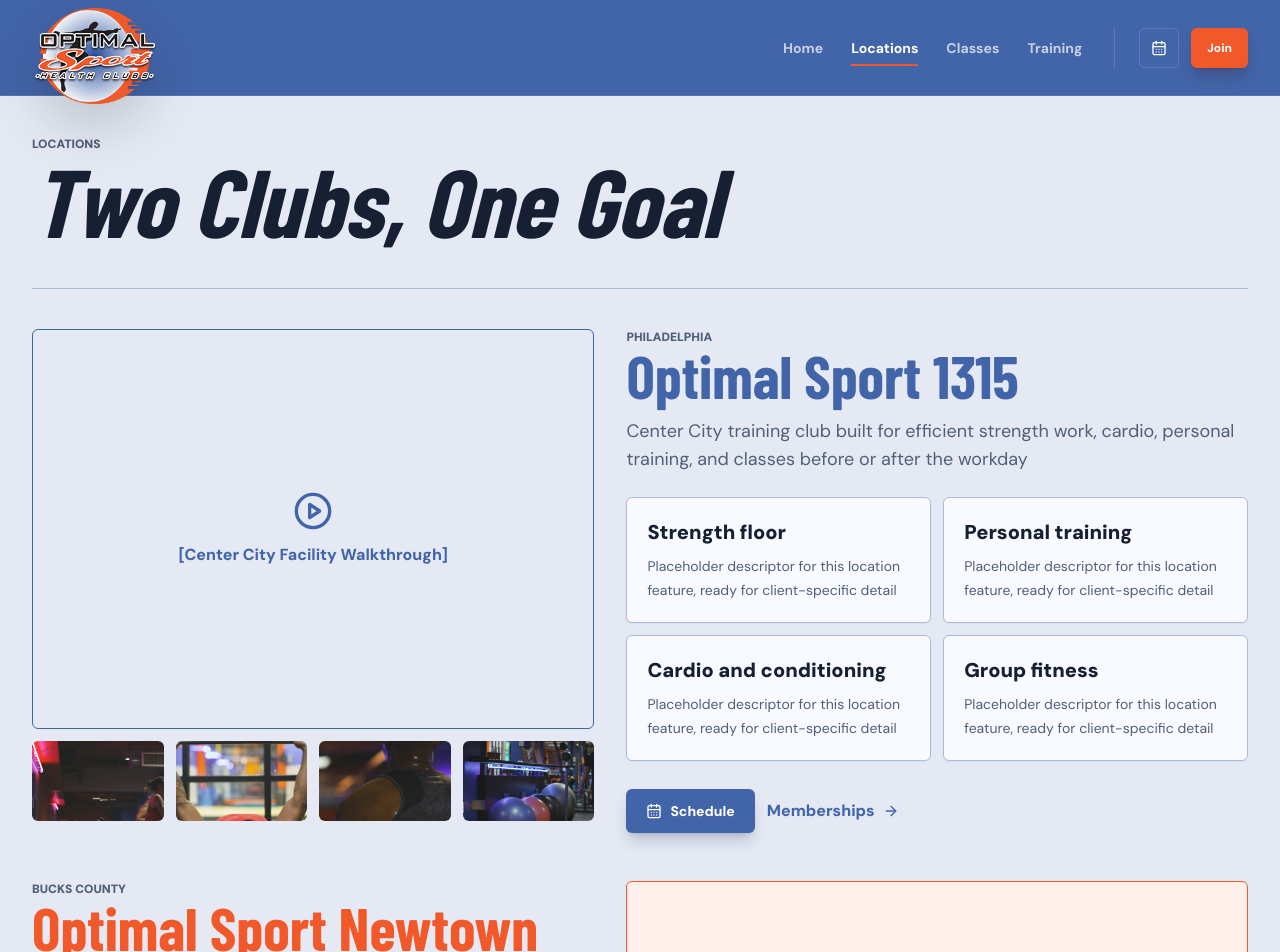
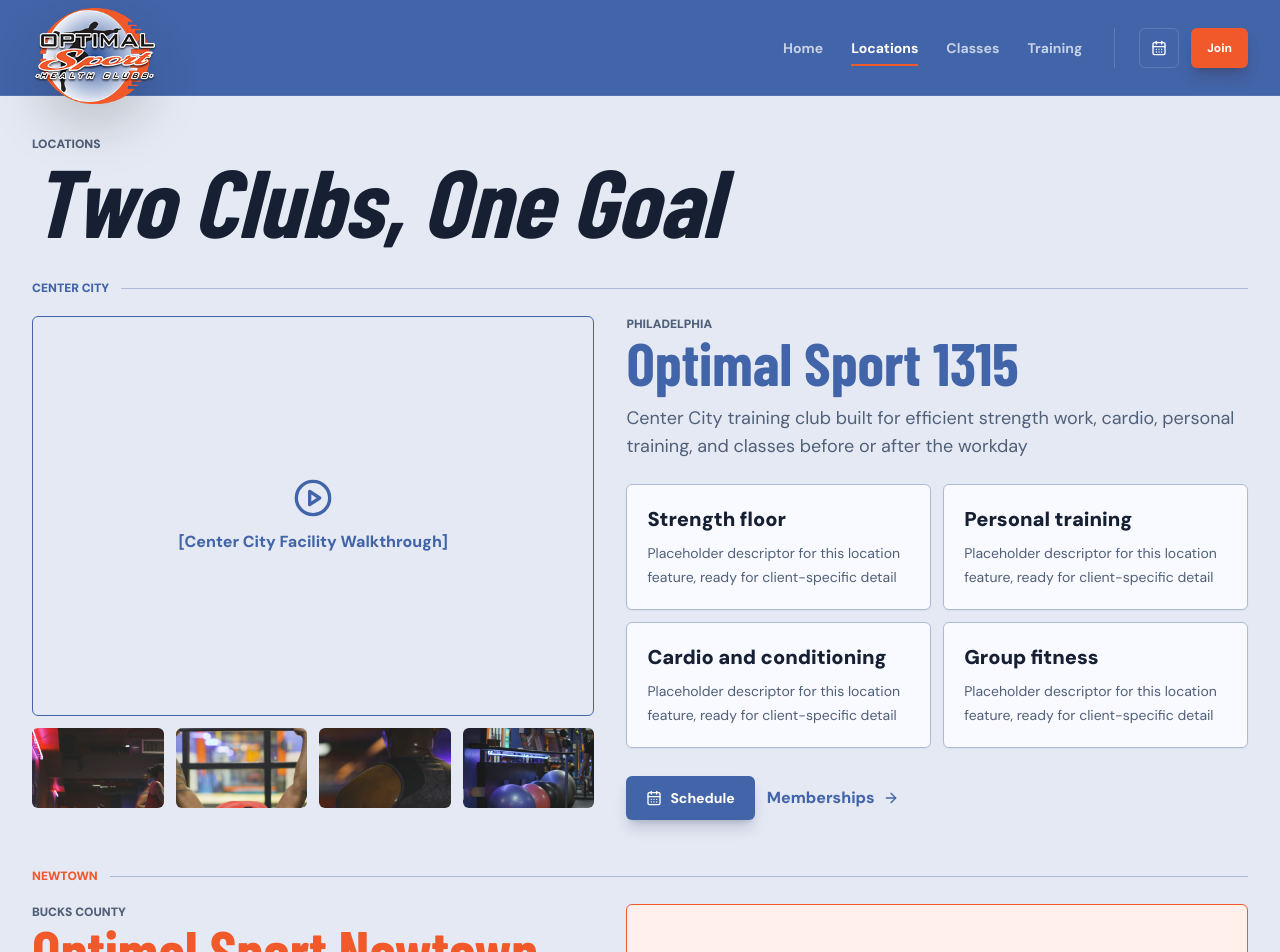
Before and after one commit to asuttt/Optimal-Sports, a React (Vite) app: page /locations in a window 1280 px wide. Shown: the top 952 px of the page. Built offline with nearby package versions, Linux system fonts and the light colour scheme; the HTML template or start-up script is replaced by a standard one; a web font is replaced by a local one.

Commit message:
Page Header Consistency, Mobile Close Buttons

```diff
--- a/src/index.css
+++ b/src/index.css
@@ -511,12 +511,24 @@
     @apply h-px flex-1 bg-os-line;
   }
 
+  .location-desktop-divider {
+    @apply mb-5 mt-10 hidden items-center gap-3 lg:flex;
+  }
+
+  .location-desktop-divider span {
+    @apply h-px flex-1 bg-os-line;
+  }
+
+  .location-page-hero .location-desktop-divider {
+    @apply mb-0 mt-8;
+  }
+
   .location-page-hero {
-    @apply border-b-0 lg:border-b;
+    @apply border-b-0 lg:pb-0;
   }
 
   .location-page-shell > .location-page-hero + .location-sections:not([hidden]) {
-    @apply mt-0 lg:mt-10;
+    @apply mt-0 lg:mt-5;
   }
 
   .location-walkthrough-placeholder {
@@ -975,32 +987,27 @@
   }
 
   .schedule-board-header {
-    @apply hidden sm:flex;
+    @apply hidden sm:flex md:justify-end;
+  }
+
+  .schedule-heading {
+    @apply flex flex-col gap-5 lg:flex-row lg:items-end lg:justify-between;
   }
 
   .schedule-location-toggle {
     @apply inline-flex w-fit rounded-md border border-os-line bg-white p-1;
   }
 
-  .schedule-location-toggle button,
+  .schedule-location-toggle button {
+    @apply whitespace-nowrap rounded-md px-5 py-2 text-sm font-extrabold text-os-muted transition duration-200 hover:text-os-ink;
+  }
+
   .schedule-studio-filter button {
     @apply whitespace-nowrap rounded-md px-4 py-2 text-sm font-extrabold text-os-muted transition duration-200 hover:text-os-ink;
   }
 
   .schedule-location-toggle button.active {
     @apply bg-[#F1592A] text-white shadow-sm;
-  }
-
-  .schedule-mobile-location-toggle {
-    @apply mb-5 sm:hidden;
-  }
-
-  .schedule-page > .schedule-mobile-location-toggle {
-    @apply !mt-5;
-  }
-
-  .schedule-hero {
-    @apply border-b-0 pb-0 sm:border-b sm:pb-10;
   }
 
   .schedule-location-meta {
--- a/src/pages/PublicFacilityPage.tsx
+++ b/src/pages/PublicFacilityPage.tsx
@@ -36,11 +36,21 @@ export default function PublicFacilityPage() {
       <section className="page-hero location-page-hero">
         <p className="eyebrow">Locations</p>
         <h1 className="display-lg">Two Clubs, One Goal</h1>
+        <div className="location-desktop-divider">
+          <p className="eyebrow trainer-location-center">Center City</p>
+          <span />
+        </div>
       </section>
 
       <div className="location-sections space-y-10 lg:space-y-12">
         {locations.map((location, index) => (
           <section key={location.id}>
+            {index > 0 ? (
+              <div className="location-desktop-divider">
+                <p className={`eyebrow ${location.id === 'center-city' ? 'trainer-location-center' : 'trainer-location-newtown'}`}>{location.shortName}</p>
+                <span />
+              </div>
+            ) : null}
             <div className="location-mobile-divider lg:hidden">
               <p className={`eyebrow ${location.id === 'center-city' ? 'trainer-location-center' : 'trainer-location-newtown'}`}>{location.shortName}</p>
               <span />
--- a/src/pages/PublicHomePage.tsx
+++ b/src/pages/PublicHomePage.tsx
@@ -131,7 +131,7 @@ export default function PublicHomePage() {
                 </div>
               ))}
             </div>
-            <div className="home-section-trigger flex justify-end lg:block">
+            <div className="home-section-trigger flex justify-end">
               <Link to="/training" className="text-link text-link-dark lg:ml-0">Meet the Team <ArrowRight className="h-4 w-4" /></Link>
             </div>
           </div>
--- a/src/pages/PublicSchedulePage.tsx
+++ b/src/pages/PublicSchedulePage.tsx
@@ -106,16 +106,16 @@ export default function PublicSchedulePage() {
 
   return (
     <div className={`page-shell schedule-page ${isNewtown ? 'schedule-page-newtown' : 'schedule-page-center'}`}>
-      <section className="page-hero schedule-hero">
-        <p className="eyebrow">Schedule</p>
-        <h1 className="display-lg">Find Your Next Class</h1>
+      <section className="schedule-heading">
+        <div>
+          <p className="eyebrow">Schedule</p>
+          <h1 className="display-lg">Find Your Next Class</h1>
+        </div>
+        {renderLocationToggle()}
       </section>
-
-      {renderLocationToggle('schedule-mobile-location-toggle')}
 
       <section className="schedule-board" aria-label="Weekly class schedule">
         <header className="schedule-board-header">
-          {renderLocationToggle()}
           <div className="schedule-location-meta">
             <span className="schedule-location-name">{location.name}</span>
             <a
--- a/src/pages/PublicTrainingPage.tsx
+++ b/src/pages/PublicTrainingPage.tsx
@@ -82,9 +82,9 @@ export default function PublicTrainingPage() {
   return (
     <>
       <div className="page-shell">
-        <section>
+        <section className="page-hero">
           <p className="eyebrow">Training</p>
-          <h1 className="display-lg">Specialized support across Center City and Newtown</h1>
+          <h1 className="display-lg">Specialized Training Support</h1>
         </section>
 
         <section className="training-intro">
```
